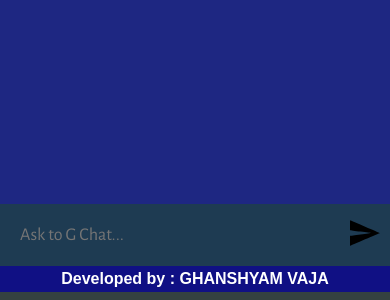
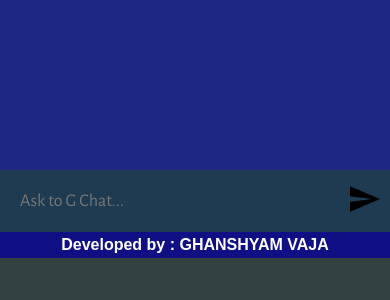
Before and after one commit to ghanshyamvaja11/GChatBot, a website built with Vite: page client/index.html in a window 390 px wide. Shown: the part 544-844 px from the top of the page. Built offline with nearby package versions, Linux system fonts and the light colour scheme.

Commit message:
mobile responsive

```diff
--- a/client/style.css
+++ b/client/style.css
@@ -143,3 +143,15 @@ form img {
   width: 30px;
   height: 30px;
 }
+
+@media only screen and (max-width: 600px) {
+  #app {
+  width: 100vw;
+  height: 92vh;
+  background: #1e2782;
+  display: flex;
+  flex-direction: column;
+  align-items: center;
+  justify-content: space-between;
+}
+}
```
